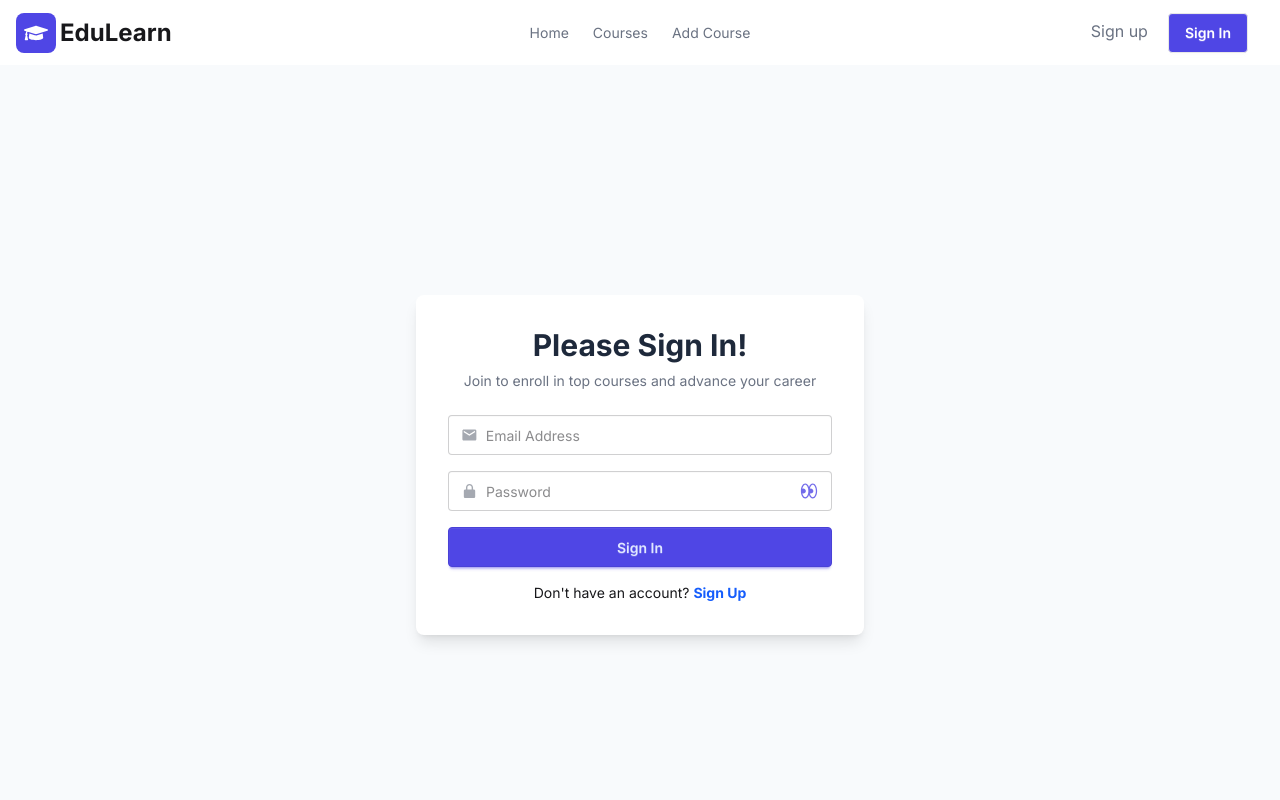
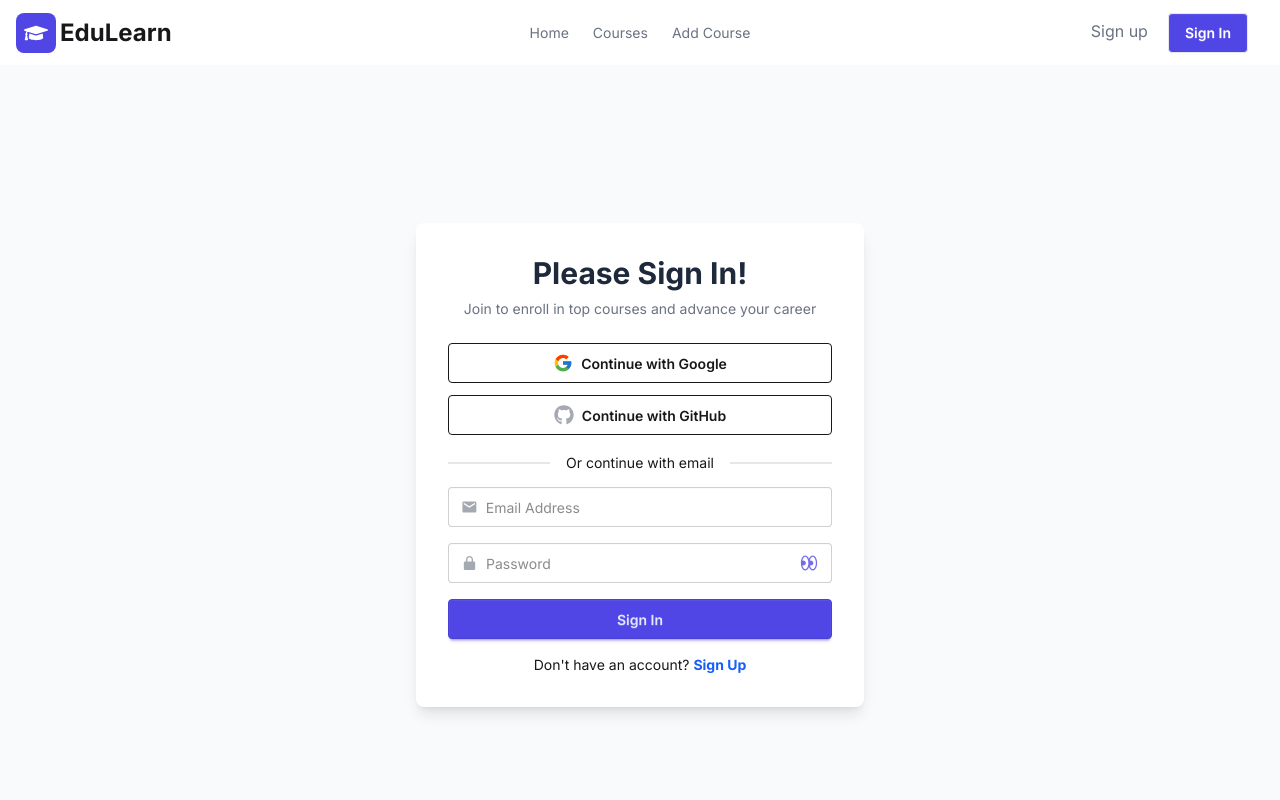
Before and after one commit to Aasif-Shahriar/edu-learn-client, a React (Vite) app: page /signIn in a window 1280 px wide. Shown: the top 800 px of the page. Built offline with nearby package versions, Linux system fonts and the light colour scheme; no server answers.

Commit message:
first deploy

```diff
--- a/src/pages/authentication/Login.jsx
+++ b/src/pages/authentication/Login.jsx
@@ -3,13 +3,18 @@ import { BiSolidLockAlt } from "react-icons/bi";
 import { FaEyeSlash } from "react-icons/fa";
 import { MdEmail } from "react-icons/md";
 import { PiEyesFill } from "react-icons/pi";
-import { Link } from "react-router";
+import { Link, useLocation, useNavigate } from "react-router";
 import { AuthContext } from "../../provider/AuthContext";
 import { toast } from "react-toastify";
+import SocialLogin from "./SocialLogin";
 
 const Login = () => {
   const { signIn } = useContext(AuthContext);
   const [showPass, setShowPass] = useState(false);
+  const location = useLocation()
+  const navigate = useNavigate()
+
+  const from = location.state?.from?.pathname || "/";
 
   const handleSignIn = (e) => {
     e.preventDefault();
@@ -24,6 +29,7 @@ const Login = () => {
         const user = userCredential.user;
         console.log(user);
         toast.success("User logged in successful 😃");
+        navigate(from,{replace: true})
       })
       .catch((error) => {
         console.log(error);
@@ -41,6 +47,8 @@ const Login = () => {
           <p className="text-center text-sm text-gray-500 mb-6">
             Join to enroll in top courses and advance your career
           </p>
+
+          <SocialLogin></SocialLogin>
 
           {/* form inputs */}
           <form onSubmit={handleSignIn} className="space-y-4">
--- a/src/pages/authentication/SignUp.jsx
+++ b/src/pages/authentication/SignUp.jsx
@@ -5,7 +5,7 @@ import { FaEyeSlash, FaUser } from "react-icons/fa";
 
 import { MdEmail, MdInsertPhoto } from "react-icons/md";
 import { PiEyesFill } from "react-icons/pi";
-import { Link } from "react-router";
+import { Link, useLocation, useNavigate } from "react-router";
 import { toast } from "react-toastify";
 import { AuthContext } from "../../provider/AuthContext";
 import { updateProfile } from "firebase/auth";
@@ -15,6 +15,12 @@ const SignUp = () => {
   const { createUser, setUser } = useContext(AuthContext);
   const [showPass, setShowPass] = useState(false);
   const [showConfirmPass, setShowConfirmPass] = useState(false);
+
+  const location = useLocation();
+  const navigate = useNavigate();
+  const from = location.state?.from?.pathname || "/";
+
+  console.log(`location from signUp: ${from}`);
 
   const handlleSignUp = (e) => {
     e.preventDefault();
@@ -26,7 +32,7 @@ const SignUp = () => {
     const { userName, userEmail, password, confirmPassword, userPhoto } =
       newUser;
 
-      console.log({userName,userEmail,userPhoto});
+    console.log({ userName, userEmail, userPhoto });
 
     //password validation✅
     const validation = (password) => {
@@ -59,6 +65,8 @@ const SignUp = () => {
           .then(() => {
             setUser(auth.currentUser);
             toast.success("Account has created successfully😀");
+            navigate(from, { replace: true });
+            form.reset();
           })
           .catch((error) => {
             console.log(`Error from updateProfile: ${error}`);
--- a/src/pages/authentication/SocialLogin.jsx
+++ b/src/pages/authentication/SocialLogin.jsx
@@ -1,12 +1,36 @@
+import { GoogleAuthProvider, signInWithPopup } from "firebase/auth";
 import React from "react";
 import { FaGithub } from "react-icons/fa";
 import { FcGoogle } from "react-icons/fc";
+import { auth } from "../../firebase/firebase.init";
+import { useLocation, useNavigate } from "react-router";
+import { toast } from "react-toastify";
 
+const provider = new GoogleAuthProvider();
 
 const SocialLogin = () => {
+  const location = useLocation();
+  const navigate = useNavigate();
+  const from = location.state?.from?.pathname || "/";
+
+  const handleGoogleLogin = () => {
+    signInWithPopup(auth, provider)
+      .then((result) => {
+        console.log(result);
+        toast.success("User logged in successful✅");
+        navigate(from, { replace: true });
+      })
+      .catch((err) => {
+        console.log(`error from google signIn: ${err}`);
+      });
+  };
+
   return (
     <div>
-      <button className="btn btn-outline w-full flex items-center justify-center gap-2 mb-3">
+      <button
+        onClick={handleGoogleLogin}
+        className="btn btn-outline w-full flex items-center justify-center gap-2 mb-3"
+      >
         <FcGoogle size={20} className="text-accent/40" /> Continue with Google
       </button>
 
```
Also changed, not shown: 1 other file (tests, documents, lock files or other folders).
